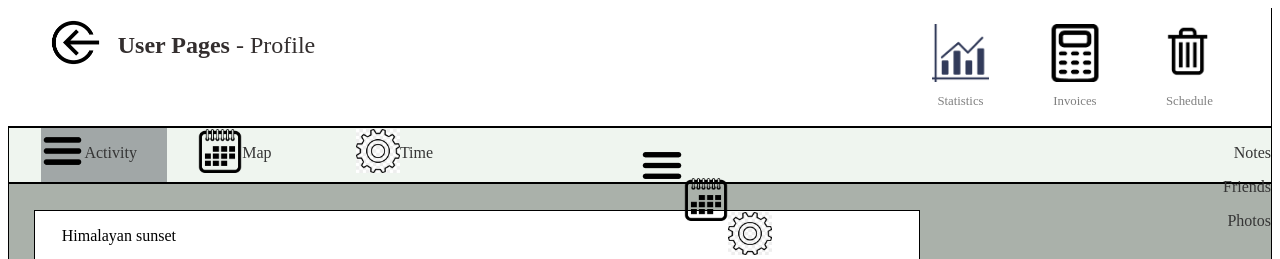
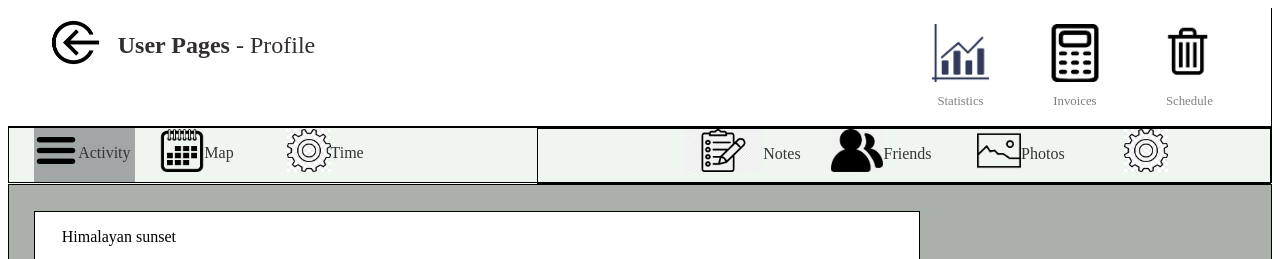
Before and after one commit to Horomi-103/test-task-site, a plain HTML site: page summary.html in a window 1280 px wide. Shown: the top 259 px of the page. Drawn offline with Linux system fonts and the light colour scheme.

Commit message:
Попавила правое меню. Нужно доработать

```diff
--- a/summary.html
+++ b/summary.html
@@ -68,7 +68,7 @@
 
             #men1 {
 				height: 100%;
-                width: 50%;
+                width: 40%;
                 float: left;
 			}
             #m {
@@ -103,17 +103,39 @@
 
             #men2 {
 				height: 100%;
-                width: 50%;
-                float: left;
-                text-align: right;
+                width: 58%;
+                float: right;
+                border: 1px solid #000;
+            }
+            #not {
+                width: 20%;
+                height: 100%;
+                float: right;
+            }
+            #fried {
+                width: 20%;
+                height: 100%;
+                float: right;
+            }
+            #ph {
+                height: 100%;
+                width: 20%;
+                float: right;
+            }
+            #stg {
+                height: 100%;
+                width: 20%;
+                float: right;
             }
             #men2 img {
                 height: 80%;
                 float: left;
+
             }
             #men2 a {
                 text-decoration: none;
                 color: #353535;
+
             }
 
             /**/
@@ -170,9 +192,10 @@
             </div>
 
             <div id="men2">
-                <div id = "not"><a href="#"><img src = "men.png"><p>Notes</p></a></div>
-                <div id = "fried"><a href="#"><img src = "cal.png"><p>Friends</p></a></div>
-                <div id = "ph"><a href="#"><img src = "shes.jpg"><p>Photos</p></a></div>
+                <div id = "stg"><a href="#"><img src = "shes.jpg"></a></div>
+                <div id = "ph"><a href="#"><img src = "ph.png"><p>Photos</p></a></div>
+                <div id = "fried"><a href="#"><img src = "fr.png"><p>Friends</p></a></div>
+                <div id = "not"><a href="#"><img src = "nt.png"><p>Notes</p></a></div>
             </div>
         </div>
 
```
Also changed, not shown: fr.png (added), hs.jpg (added), nt.png (added), ph.png (added).
